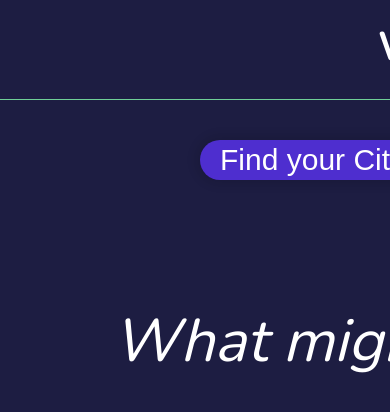
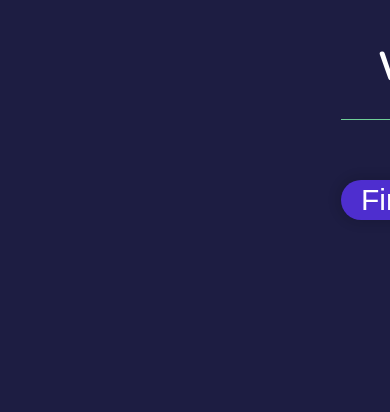
Before and after one commit to Omar-AT-Hashem/weatherly, a React (Create React App) app: page / in a window 390 px wide. Shown: the top 412 px of the page. Built offline with nearby package versions, Linux system fonts and the light colour scheme.

Commit message:
added more responsive features

```diff
--- a/src/App.css
+++ b/src/App.css
@@ -1,7 +1,7 @@
 .container {
     height: auto;
     width: 1000px;
-    margin: 20px auto;
+    margin:20px auto;
     position: relative;
     display: flex;
     flex-direction: column;
@@ -24,3 +24,25 @@
     font-style: italic;
     text-align: center;
 }
+
+@media only screen and (max-width: 415px) {
+    .container{
+        height: auto;
+        width: 1000px;
+        margin: 20px auto;
+        position: relative;
+        display: flex;
+        flex-direction: column;
+        align-items: center;
+        justify-content: center;
+    }
+
+    .waiting{
+        color: var(--text-color);
+        width: 318px;
+        font-size: 30px;
+        margin-top: 50px;
+        font-style: italic;
+        text-align: center;
+    }
+}
--- a/src/App.js
+++ b/src/App.js
@@ -130,7 +130,7 @@ function App() {
   }, [apiLoad, apiLoadDone]);
 
   return (
-    <>
+    <div className="container">
       <Header />
       <div className="container">
         <SearchBar onCitySelect={handleCitySelect} />
@@ -142,7 +142,7 @@ function App() {
           </div>
         )}
       </div>
-    </>
+    </div>
   );
 }
 
--- a/src/components/DisplayCard/DisplayCard.css
+++ b/src/components/DisplayCard/DisplayCard.css
@@ -73,7 +73,7 @@
 
 @media only screen and (max-width: 415px) {
     .display-card{
-        width: 414px;
+        width: 318px;
         height: 400px;
         flex-direction: column;
         justify-content: center;
--- a/src/components/DisplayCard/DisplayCard.js
+++ b/src/components/DisplayCard/DisplayCard.js
@@ -3,7 +3,7 @@ import "./DisplayCard.css";
 const DisplayCard = (props) => {
   let { day, date, temp, feelsLike, humidity, weather, icon } = props;
   temp = Math.floor(temp);
-  feelsLike = Math.floor(feelsLike);
+  feelsLike = Math.ceil(feelsLike);
   return (
     <div className="display-card">
       <div className="icon-day-date-container">
--- a/src/components/Header/Header.css
+++ b/src/components/Header/Header.css
@@ -11,3 +11,10 @@
     font-weight: bold;
     color: var(--text-color);
 }
+
+@media only screen and (max-width: 415px) {
+    .header{
+        width: 318px;
+        align-self: center;
+    }
+}
--- a/src/components/SearchBar/SearchBar.css
+++ b/src/components/SearchBar/SearchBar.css
@@ -77,23 +77,8 @@
     .search-container{
         height: auto;
         width: auto;
-        margin: 20px auto;
-        position: relative;
-        display: flex;
-        flex-direction: column;
-        align-items: center;
-        justify-content: center;
     }
     .search-bar {
-        width: 600px;
-        height: 40px;
-        border-radius: 20px;
-        font-size: 30px;
-        background-color: var(--secondary-color);
-        border: none;
-        outline: none;
-        padding: 20px;
-        color: var(--text-color);
-        box-shadow: 0 0 10px 5px rgba(0, 0, 0, 0.1);
+        width: 318px;
     }
 }
```
